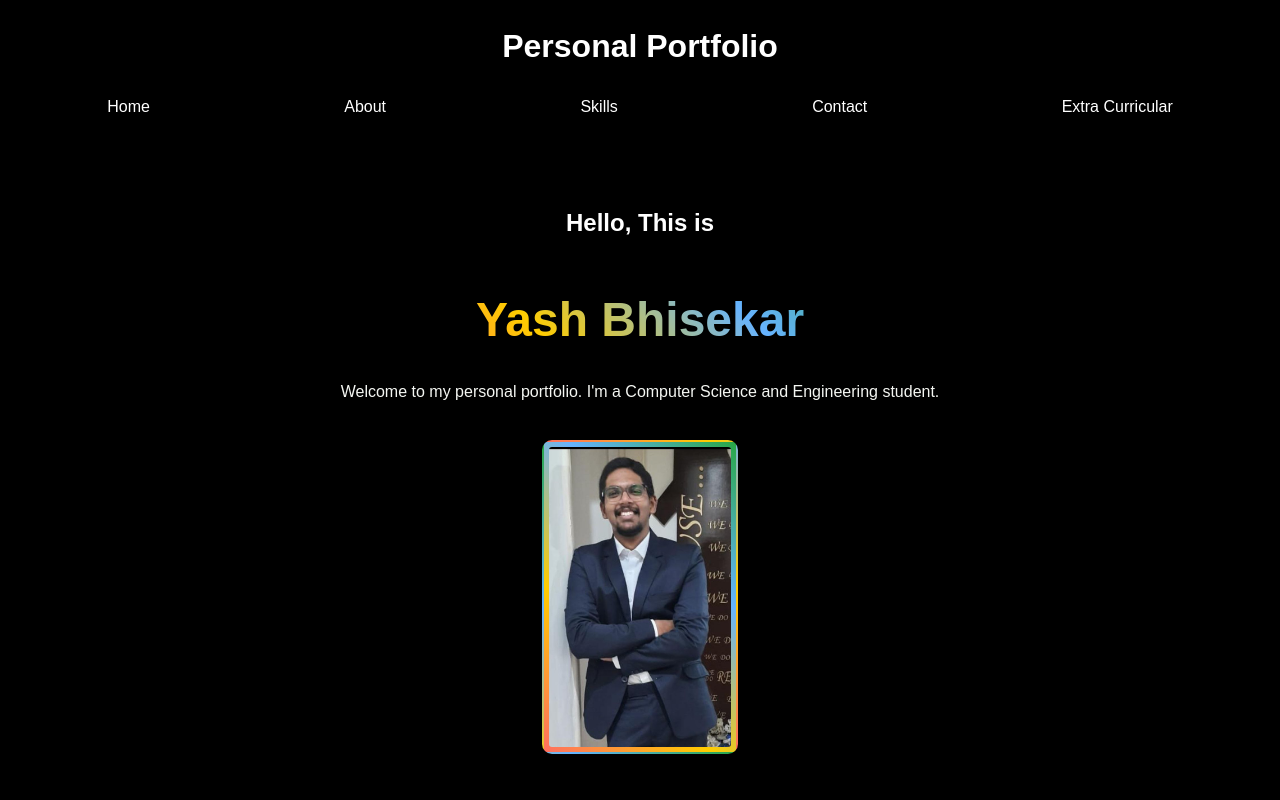
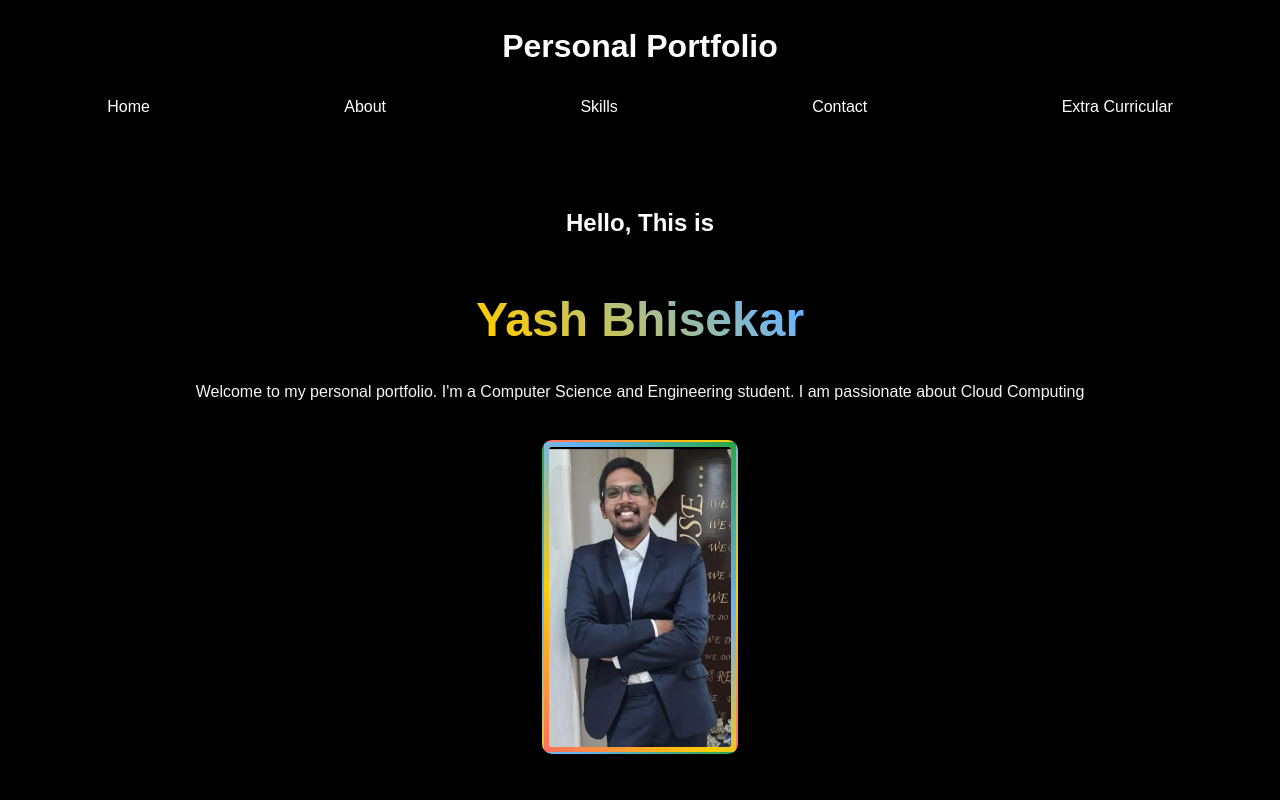
Before and after one commit to Yash-Bhisekar/My-Portfolio, a plain HTML site: page index.html in a window 1280 px wide. Shown: the top 800 px of the page. Drawn offline with Linux system fonts and the light colour scheme.

Commit message:
Update index.html

```diff
--- a/index.html
+++ b/index.html
@@ -26,7 +26,7 @@
             <h2>Hello, This is</h2>
             <h1>Yash Bhisekar</h1>
             <p>
-                Welcome to my personal portfolio. I'm a Computer Science and Engineering student.
+                Welcome to my personal portfolio. I'm a Computer Science and Engineering student. I am passionate about Cloud Computing
             </p>
             <div class="profile-image-container">
                 <img src="Yash.jpg.jpg" alt="Profile Picture" class="profile-image">
```
